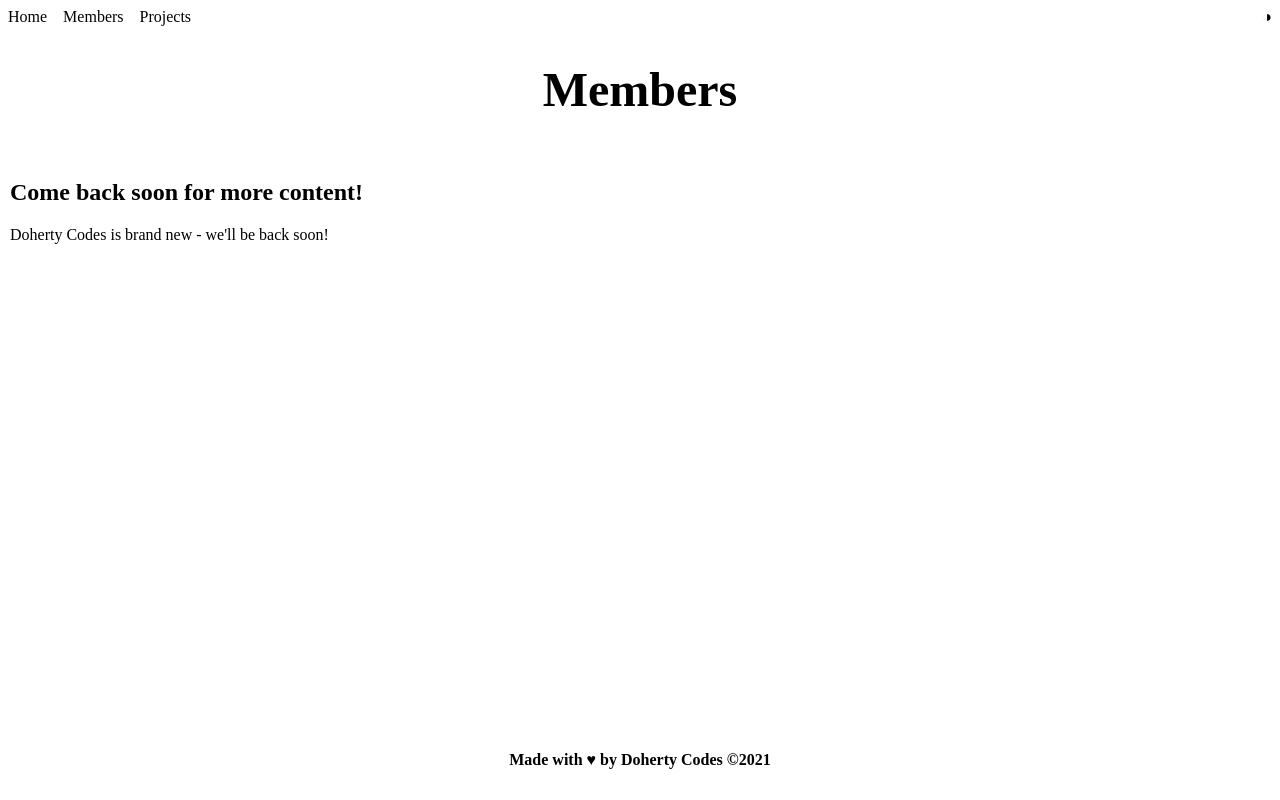
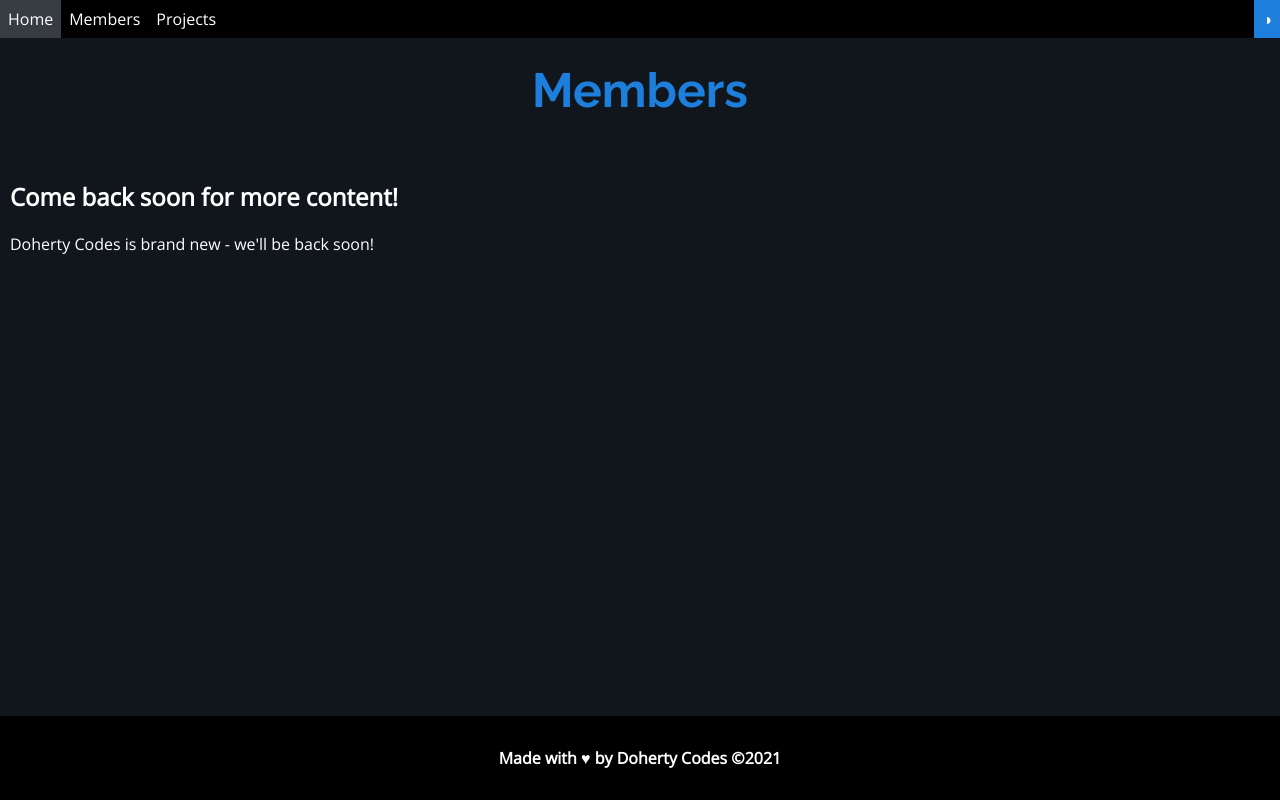
Before and after one commit to dohertycodes/dohertycodes.github.io, a plain HTML site: page website/pages/members.html in a window 1280 px wide. Drawn offline with nearby package versions, Linux system fonts and the light colour scheme; files that its build step writes are made by us from their sources.

Commit message:
Fixed file path issues

```diff
--- a/website/pages/members.html
+++ b/website/pages/members.html
@@ -5,11 +5,11 @@
 
   <meta charset="UTF-8">
 
-  <title>C#</title>
+  <title>Members</title>
 
-  <link href="/portfolio/website/css/main.css" rel="stylesheet" type="text/css">
+  <link href="/website/css/main.css" rel="stylesheet" type="text/css">
 
-  <script src="/portfolio/website/js/theme-switcher.js"></script>
+  <script src="/website/js/theme-switcher.js"></script>
 
 </head>
 
@@ -18,9 +18,9 @@
   <nav class="site-nav">
 
     <ul>
-      <li class="home"><a href="/portfolio/index.html">Home</a></li>
-      <li><a href="website/pages/members.html">Members</a></li>
-      <li><a href="website/pages/projects.html">Projects</a></li>
+      <li class="home"><a href="index.html">Home</a></li>
+      <li><a href="/website/pages/members.html">Members</a></li>
+      <li><a href="/website/pages/projects.html">Projects</a></li>
       <li style="float:right">
         <button class="theme-switch" id="theme-switch">
           <strong>◑</strong>
```
Also changed, not shown: website/pages/projects.html (+6 -6 lines).
